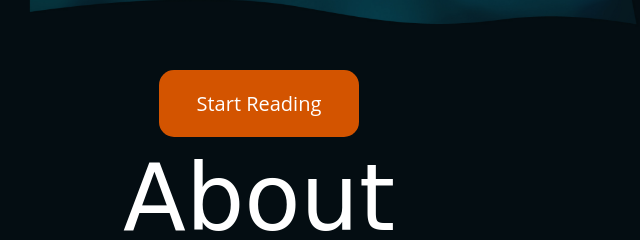
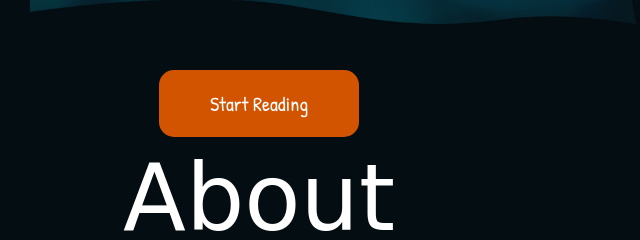
Before and after one commit to nirabpaudel/the-unknown, a plain HTML site: page index.html in a window 1280 px wide. Shown: the part 488-728 px from the top of the page, 381-1021 px from the left. Drawn offline with Linux system fonts and the light colour scheme; a web font is replaced by a local one.

Commit message:
Update index.html

```diff
--- a/index.html
+++ b/index.html
@@ -18,12 +18,12 @@
 <link rel="preconnect" href="https://fonts.gstatic.com" crossorigin>
 <link href="https://fonts.googleapis.com/css2?family=Jolly+Lodger&display=swap" rel="stylesheet">
 <link href="https://fonts.googleapis.com/css2?family=Atma&display=swap" rel="stylesheet">
+<link href="https://fonts.googleapis.com/css2?family=Patrick+Hand&display=swap" rel="stylesheet">
 <style type="text/css">
 body{ background-color: #040d12; color: #fff; justify-content: center; text-align: center; } .bg{ background-image: url('images/bgmain.webp'); position: relative; top: 0; bottom: 0; right: 0; left: 0; height: 550px; background-repeat: no-repeat; object-fit: cover; display: block; vertical-align: middle; background-size: cover; background-position: 50% 50%; } @media screen and (max-width: 500px) { .bg { height: 450px; } }
 .about{ text-align: center; padding-top: 3px; padding-left: 80px; padding-right: 80px; } .title{ font-size: 92px; font-family: 'Jolly Lodger', cursive; display: block; padding-top: 5px; padding-bottom: 0px; margin: 0; -webkit-user-select: none; -ms-user-select: none; user-select: none; } @media screen and (max-width: 1000px) { .title { font-size: 82px; } } @media screen and (max-width: 850px) { .title { font-size: 75px; } } @media screen and (max-width: 500px) { .title { font-size: 50px; padding-top: 0px;} }
 .description{ font-size: 37px; font-family: 'Atma', cursive; display: block; padding-top: 0px; padding-bottom: 0px; margin: 0; -webkit-user-select: none; -ms-user-select: none; user-select: none; } @media screen and (max-width: 1000px) { .description { font-size: 32px; } } @media screen and (max-width: 850px) { .description { font-size: 28px; } } @media screen and (max-width: 500px) { .description { font-size: 21px; } } button{ text-align: center; }
-@import url(https://fonts.googleapis.com/css?family=Open+Sans:400,400italic,600,600italic,700italic);
-.button-a{ font-family: 'Open Sans', sans-serif; color: #fff; text-align: center; cursor: pointer; font-size:20px; border-radius: 15px; background-color:#d35400; border: none; padding: 20px; width: 200px; transition: all 0.5s; } .button-a span { cursor: pointer; display: inline-block; position: relative; transition: 0.5s; } .button-a span:after { content: '»'; position: absolute; opacity: 0; top: 0; right: -20px; transition: 0.5s; } .button-a:hover span { padding-right: 25px; } .button-a:hover span:after { opacity: 1; right: 0; }
+.button-a{ font-family: 'Patrick Hand', cursive; color: #fff; text-align: center; cursor: pointer; font-size:20px; border-radius: 15px; background-color:#d35400; border: none; padding: 20px; width: 200px; transition: all 0.5s; } .button-a span { cursor: pointer; display: inline-block; position: relative; transition: 0.5s; } .button-a span:after { content: '»'; position: absolute; opacity: 0; top: 0; right: -20px; transition: 0.5s; } .button-a:hover span { padding-right: 25px; } .button-a:hover span:after { opacity: 1; right: 0; }
 </style>
 </head>
 <body>
```
